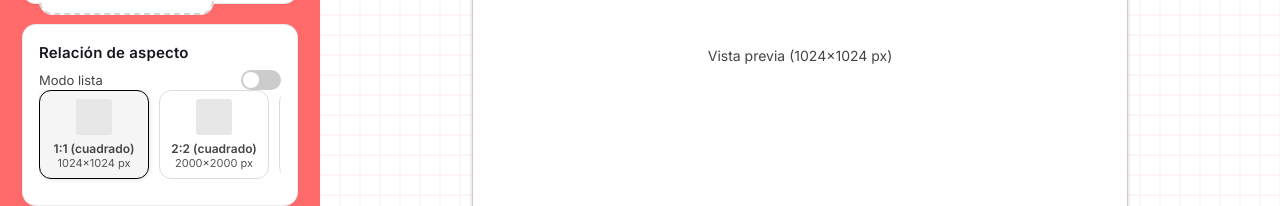
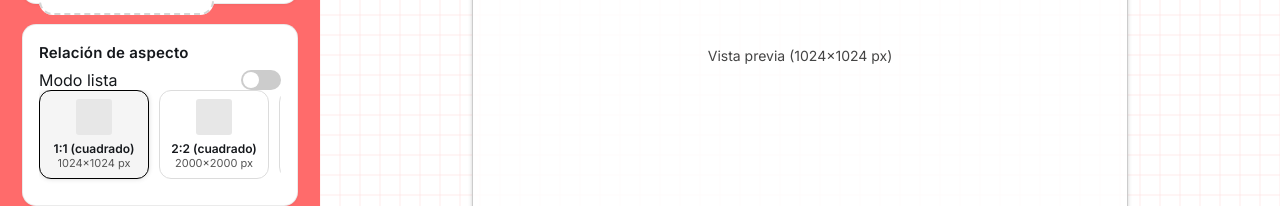
Before and after one commit to firstwinagency/firstwinagency-firstwin-panel, a Next.js app: page /pictulab in a window 1280 px wide. Shown: the part 345-551 px from the top of the page. Built offline with nearby package versions, Linux system fonts and the light colour scheme.

Commit message:
Update pictulab.css

```diff
--- a/app/pictulab/pictulab.css
+++ b/app/pictulab/pictulab.css
@@ -17,15 +17,15 @@ body {
   width: 100%;
   height: 100%;
   overflow: hidden;
-  background: url("/coral-grid.svg") repeat !important; /* FONDO CUADRICULADO */
+  background: url("/coral-grid.svg") repeat !important;
   font-family: "Inter", sans-serif;
   color: #15181c;
   -webkit-font-smoothing: antialiased;
 }
 
-/* Forzar alturas reales (CORRECCIÓN) */
+/* Forzar alturas reales */
 main {
-  height: 100vh !important;  /* YA NO restamos la topbar */
+  height: 100vh !important;
   display: flex;
 }
 
@@ -40,11 +40,11 @@ main {
 }
 
 /* ============================================================
-   SIDEBAR — LLEGA HASTA ABAJO
+   SIDEBAR
 ============================================================ */
 .sidebar {
   width: 320px;
-  height: 100vh !important;      /* CORRECTO */
+  height: 100vh !important;
   background: #ff6b6b;
   padding: 22px;
   padding-top: 85px;
@@ -54,7 +54,6 @@ main {
   overflow-y: auto;
 }
 
-/* Caja base de la sidebar */
 .sidebar-box {
   background: white;
   padding: 18px 16px;
@@ -70,15 +69,6 @@ main {
   margin-bottom: 8px;
 }
 
-.sidebar-box p,
-.sidebar-box span {
-  font-size: 13px;
-  color: #444;
-  white-space: nowrap;
-  overflow: hidden;
-  text-overflow: ellipsis;
-}
-
 .sidebar-box textarea {
   width: 100%;
   height: 90px;
@@ -91,8 +81,11 @@ main {
 }
 
 /* ============================================================
-   INPUT FILE — ESTILO ORIGINAL EXACTO
+   INPUT FILE — ESTILO ORIGINAL PERFECTO
 ============================================================ */
+
+/* 🚨 ELIMINADO TOTALMENTE EL ESTILO ANTIGUO QUE ROMPÍA EL BLOQUE */
+/* (antes .sidebar-box label {...}) */
 
 .upload-area {
   width: 100%;
@@ -126,7 +119,6 @@ main {
 /* ============================================================
    RELACIÓN DE ASPECTO
 ============================================================ */
-
 .aspect-list {
   display: flex;
   gap: 10px;
@@ -166,7 +158,6 @@ main {
   font-weight: 600;
   font-size: 12px;
 }
-
 .aspect-item .px {
   font-size: 11px;
   color: #555;
@@ -291,9 +282,8 @@ main {
 }
 
 /* ============================================================
-   PREVIEW ZONE — ARREGLADO DEFINITIVO
+   PREVIEW ZONE
 ============================================================ */
-
 .preview-zone {
   flex: 1 !important;
   height: 100vh !important;
@@ -303,7 +293,6 @@ main {
   align-items: center;
 }
 
-/* Lienzo */
 .preview-inner {
   background: rgba(255, 255, 255, 0.85);
   border: 1px solid #ccc;
```
